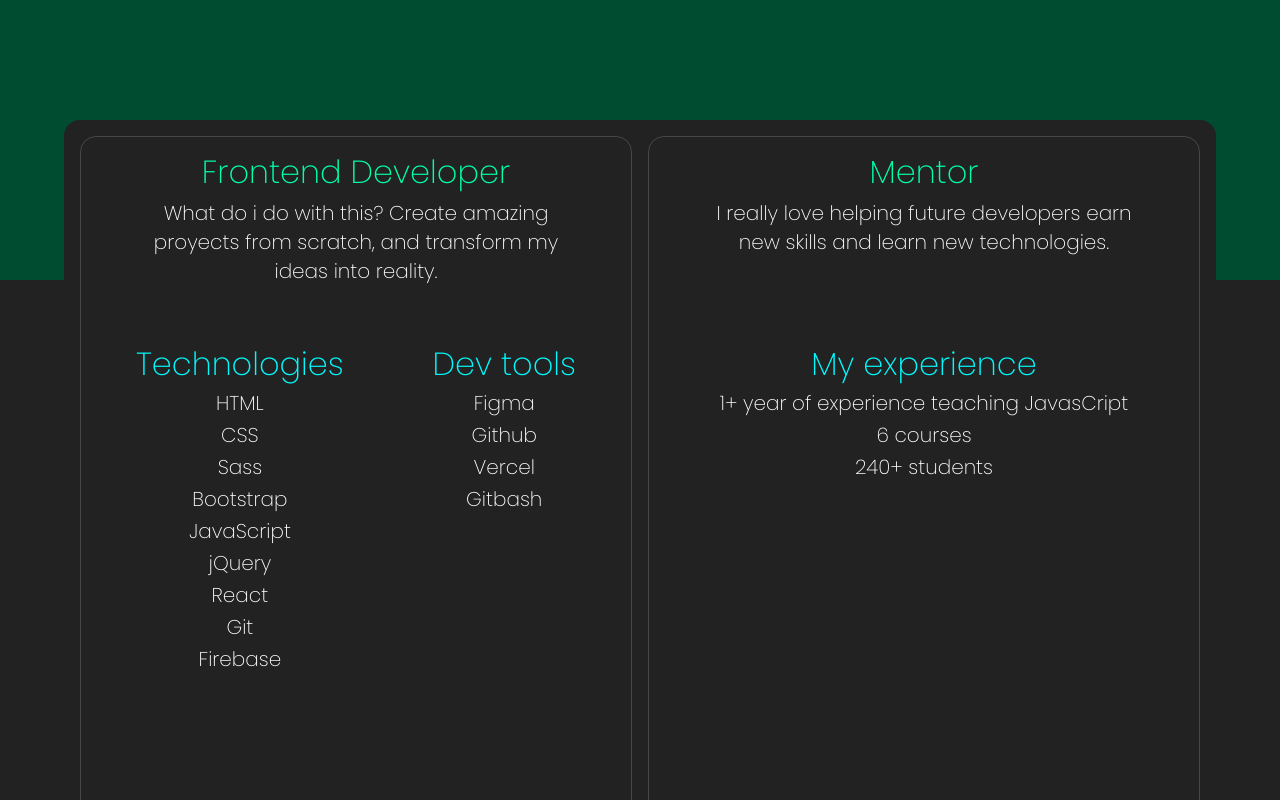
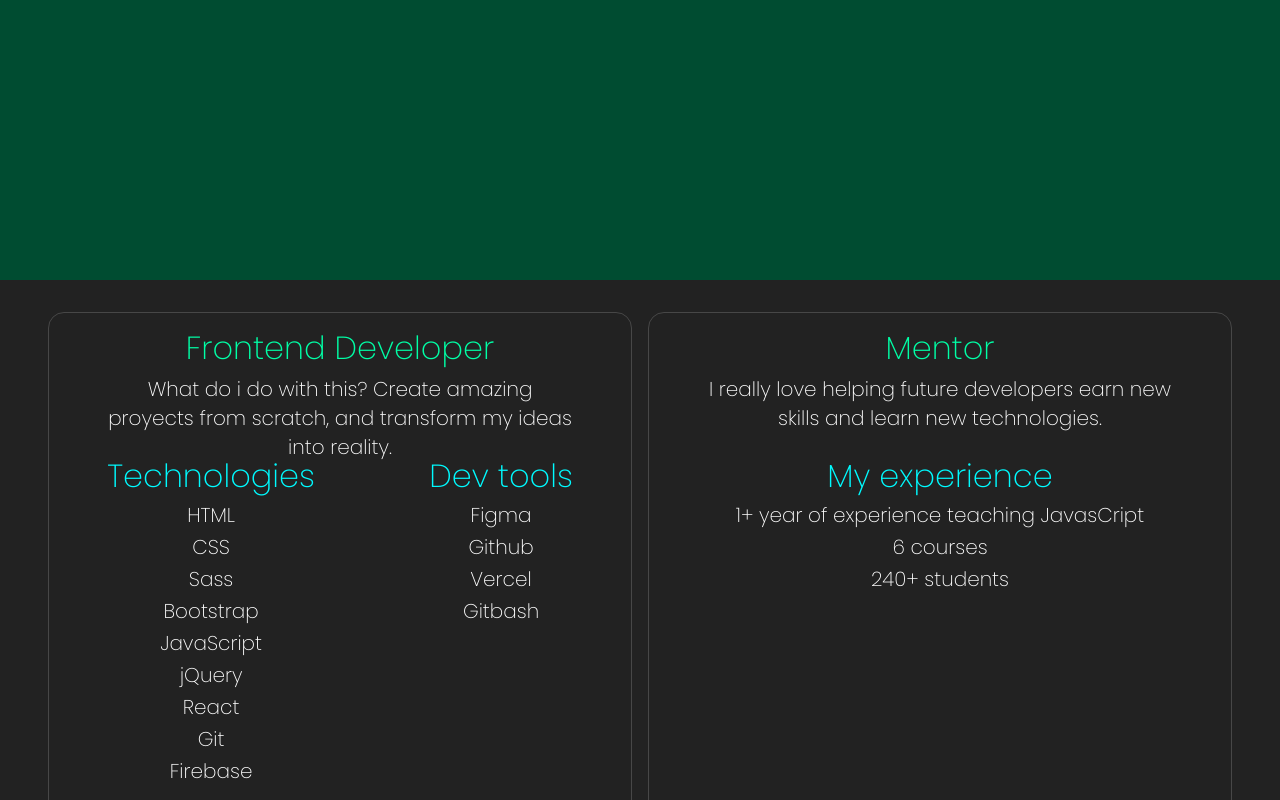
Before and after one commit to Mati1999/MyPorfolio, a React (Vite) app: page / in a window 1280 px wide. Shown: the part 1480-2280 px from the top of the page. Built offline with nearby package versions, Linux system fonts and the light colour scheme.

Commit message:
Adding scroll behavior

```diff
--- a/src/components/Header.jsx
+++ b/src/components/Header.jsx
@@ -4,19 +4,25 @@ import MA from '../static/MA.png';
 import { Link, animateScroll as scroll } from 'react-scroll';
 
 const Header = () => {
+    const scrollToTop = (e) => {
+        e.preventDefault();
+        e.target.className === 'toTop' && scroll.scrollToTop();
+        e.target.className === 'toAboutMe' && scroll.scrollTo(700);
+        e.target.className === 'toTech' && scroll.scrollTo(1600);
+    };
     return (
         <header>
-            <Link className='' to='Presentation' smooth={true}>
-                <img src={MA} alt='' />
+            <Link className='toTop' smooth={true}>
+                <img className='toTop' src={MA} alt='' onClick={scrollToTop} />
             </Link>
             <ul>
-                <li>
-                    <Link className='' to='AboutMe' offset={50} smooth={true}>
+                <li className='toAboutMe' onClick={scrollToTop}>
+                    <Link className='toAboutMe' smooth={true} onClick={scrollToTop}>
                         About me
                     </Link>
                 </li>
-                <li>
-                    <Link className='' to='Tech' offset={-250} smooth={true}>
+                <li className='toTech'>
+                    <Link className='toTech' smooth={true} onClick={scrollToTop}>
                         Tech
                     </Link>
                 </li>
--- a/src/components/Tech.jsx
+++ b/src/components/Tech.jsx
@@ -4,7 +4,6 @@ import '../scss/Tech.scss';
 const Tech = () => {
     return (
         <div className='tech' id='Tech'>
-            <div className='tech-block'>
             <div className='tech-column tech-column--left'>
                 <div className='tech-column--title'>
                     <h2>Frontend Developer</h2>
@@ -51,7 +50,6 @@ const Tech = () => {
                 </div>
             </div>
         </div>
-        </div>
     );
 };
 
--- a/src/scss/AboutMe.scss
+++ b/src/scss/AboutMe.scss
@@ -8,6 +8,8 @@
     justify-content: center;
     padding: 0 20rem;
     background-color: $details-secondary;
+    position: sticky;
+    top: 0;
 
     h2 {
         font-size: 2.5rem;
--- a/src/scss/Presentation.scss
+++ b/src/scss/Presentation.scss
@@ -6,6 +6,9 @@ section {
     justify-content: center;
     align-items: center;
     padding: 0 5rem;
+    position: sticky;
+    top: 0;
+
     div {
         @include medidas(40%, 30%);
         display: flex;
--- a/src/scss/Tech.scss
+++ b/src/scss/Tech.scss
@@ -1,22 +1,14 @@
 @import './variables.scss';
 
 .tech {
-    @include medidas(100%, 100vh);
+    @include medidas(100%, 90vh);
     display: flex;
     align-items: flex-start;
     justify-content: space-evenly;
-    position: relative;
-
-    &-block {
-        @include medidas(90%, 100vh);
-        border-radius: 1rem;
-        display: flex;
-        align-items: flex-start;
-        background-color: $general;
-        position: absolute;
-        top: -10rem;
-        padding: 1rem 0 0 0;
-    }
+    position: sticky;
+    top: 0;
+    background-color: $general;
+    padding: 2rem;
 }
 
 .tech-column {
@@ -38,7 +30,7 @@
     }
 
     &--title {
-        @include medidas(100%, 10rem);
+        @include medidas(100%, 6rem);
         margin-bottom: 2rem;
         display: flex;
         flex-direction: column;
```
Lines whose indentation alone changed are shown as unchanged.
